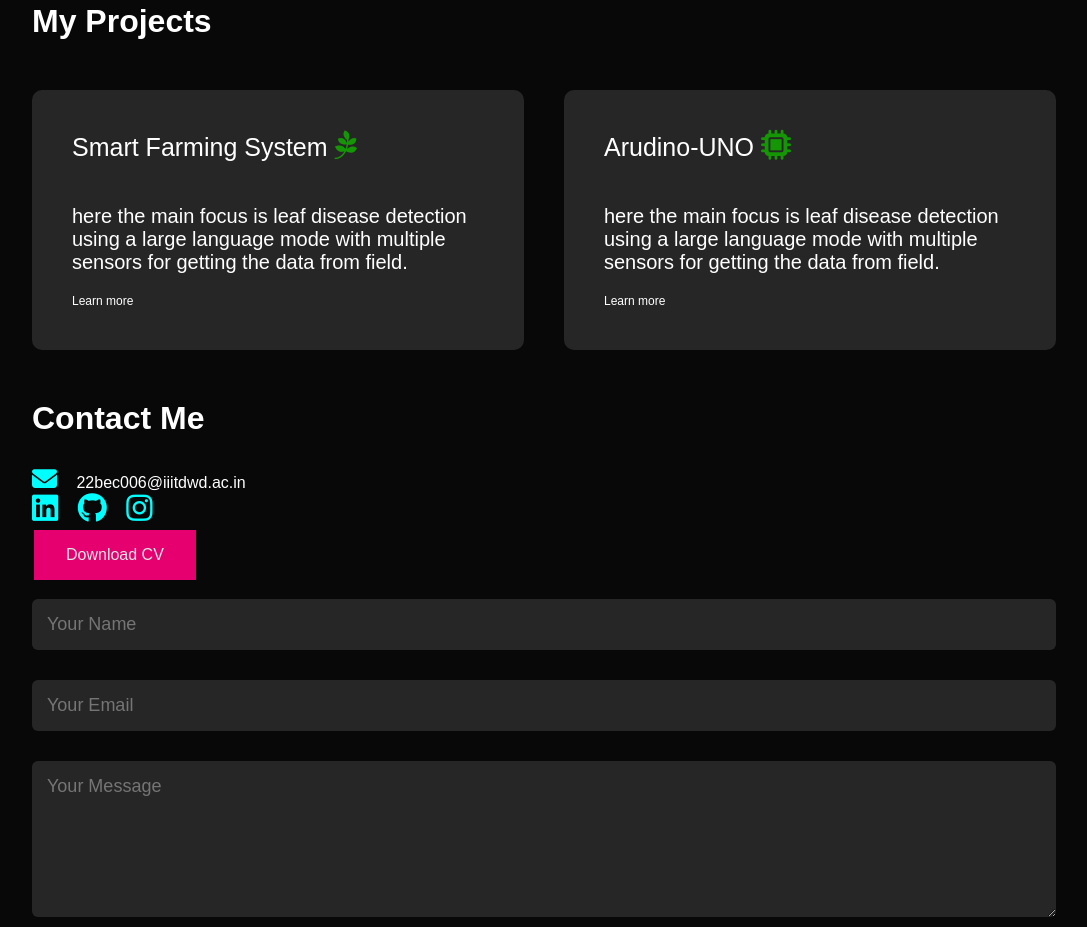
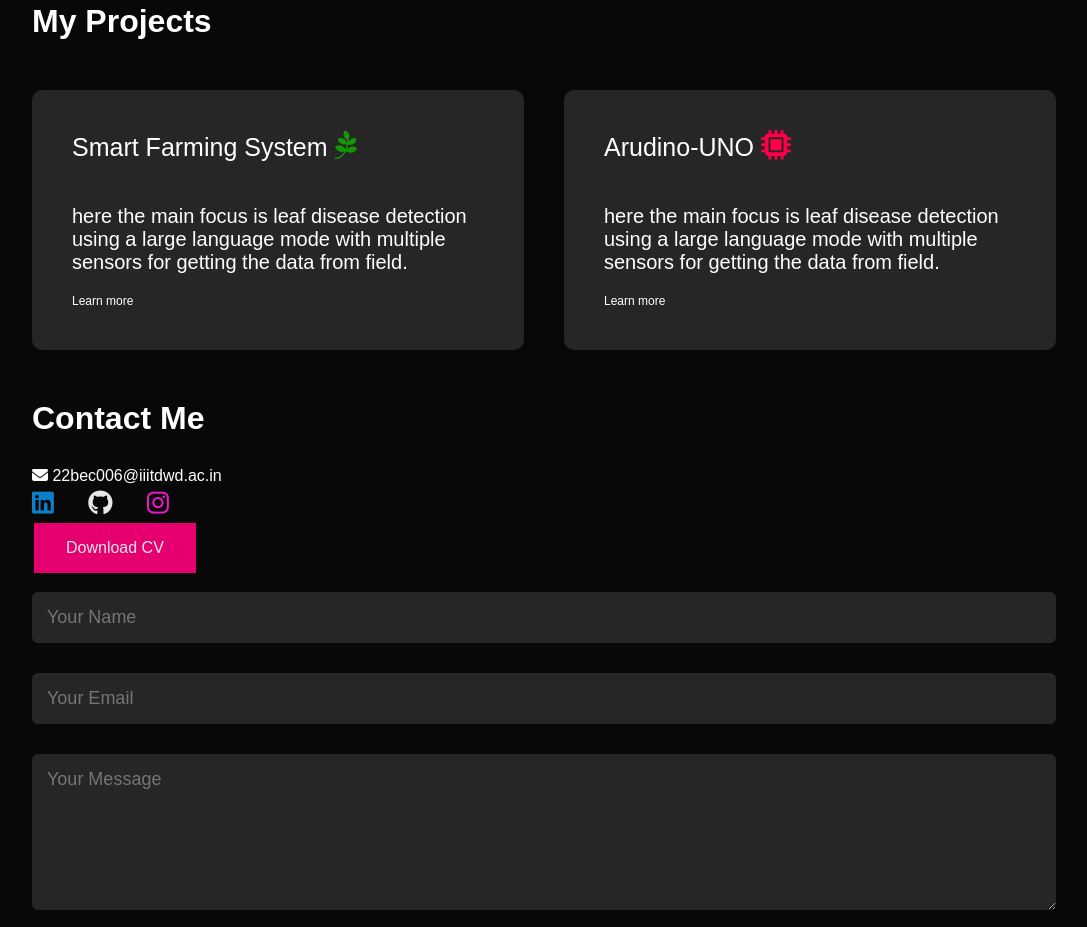
Before and after one commit to forcodingakp/forcodingakp.github.io, a plain HTML site: page index.html in a window 1280 px wide. Shown: the part 837-1764 px from the top of the page, without its empty margins (96-1183 px from the left). Drawn offline with Linux system fonts and the light colour scheme.

Commit message:
updated the css part improved the logos

```diff
--- a/styles.css
+++ b/styles.css
@@ -94,10 +94,22 @@ nav ul li a:hover::after{
     transition: background 0.3s,transform 0.3s;
 }
 /* -----for icon size-------- */
-.Project-list div i{
+/* .Project-list div i{
     font-size: 30px;
     margin-bottom: 30px;
     color: #14a700df;
+} */
+
+.fa-solid.fa-microchip{
+    color: #ff0048;
+    font-size: 30px;
+    margin-bottom: 30px;
+}
+
+.fa-brands.fa-pagelines{
+    color:#14a700df;
+    font-size: 30px;
+    margin-bottom: 30px;
 }
 .Project-list div h2{
     font-size: 25px;
@@ -130,11 +142,26 @@ nav ul li a:hover::after{
     margin-top: 30px;
 
 }
-.contact-left p i{
+.fa-brands.fa-linkedin{
+    color: #0b7fc8fe;
+    margin-right: 15px;
+    font-size: 25px;
+}
+.fa-brands.fa-github{
+    color: #e6e7e9;
+    margin-right: 15px;
+    font-size: 25px;
+}
+.fa-brands.fa-instagram{
+    color: #f216ca;
+    margin-right: 15px;
+    font-size: 25px;
+}
+/* .contact-left p i{
     color: #00ffff;
     margin-right: 15px;
     font-size: 25px;
-}
+} */
 .social-icons a{
     text-decoration: none;
     font-size: 30px;
```
